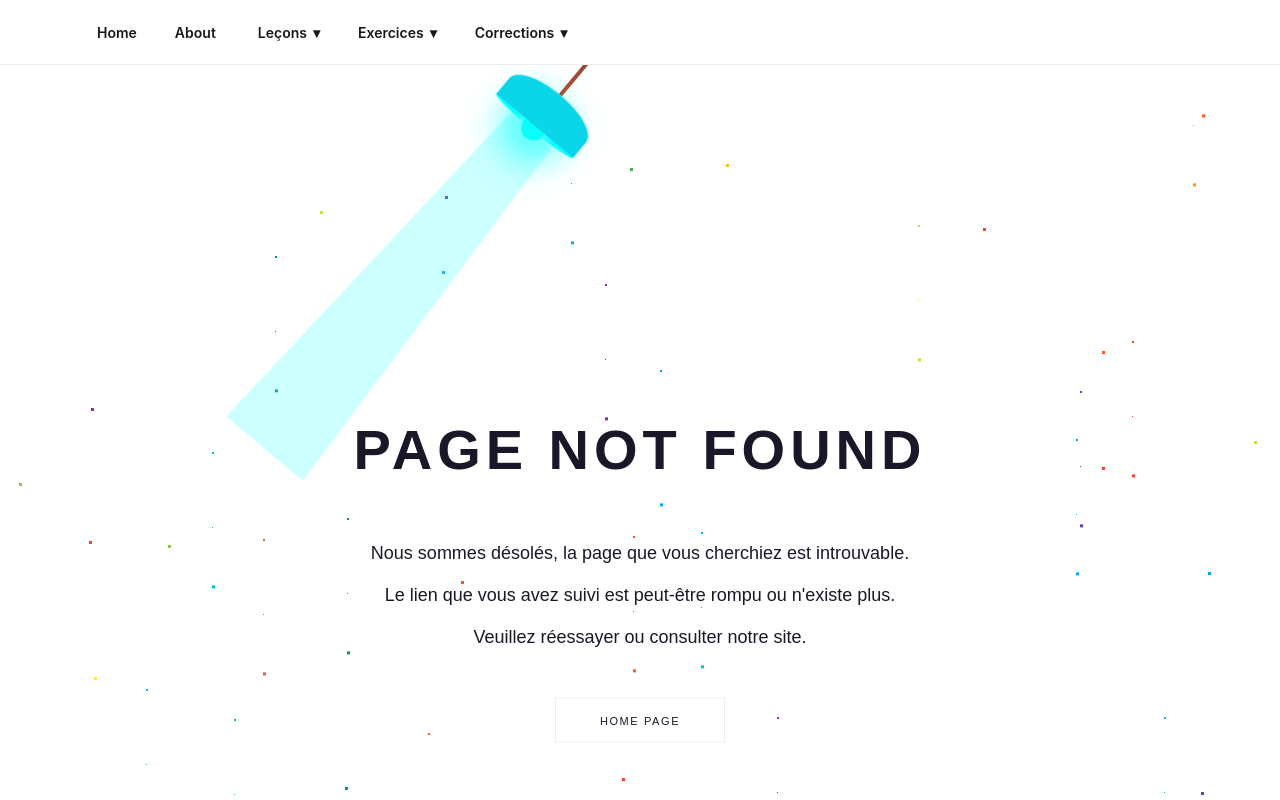
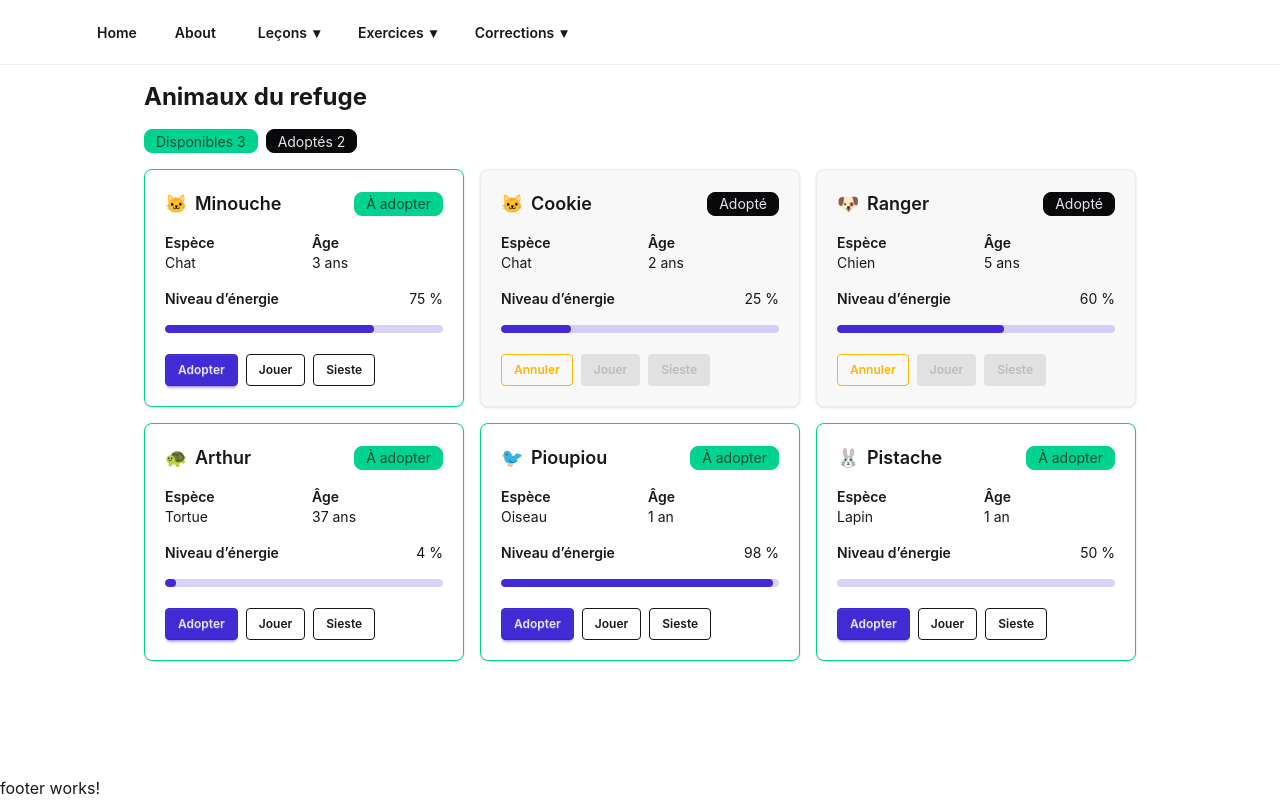
Before and after one commit to arthurb1348/TP-Projet-Angular, an Angular app: page /animal-input-output-exercice in a window 1280 px wide. Shown: the top 800 px of the page. Built offline with nearby package versions, Linux system fonts and the light colour scheme.

Commit message:
feat: Add animal input/output exercise

```diff
--- a/src/app/app.routes.ts
+++ b/src/app/app.routes.ts
@@ -111,6 +111,10 @@ export const routes: Routes = [
         path: 'animal-input-exercice',
         loadComponent: () => import('./pages/exercices/animal-input-exercice/animal-input-exercice').then((m) => m.AnimalInputExercice),
     },
+    {
+        path: 'animal-input-output-exercice',
+        loadComponent: () => import('./pages/exercices/animal-input-output-exercice/animal-input-output-exercice').then((m) => m.AnimalInputOutputExercice),
+    },
 
     {
         path: 'correction-text-interpolation',
--- a/src/app/components/animal-card/animal-card.html
+++ b/src/app/components/animal-card/animal-card.html
@@ -42,5 +42,34 @@
                 aria-label="Niveau d’énergie"
             ></progress>
         </div>
+        <div class="card-actions flex flex-wrap gap-2">
+            <button
+                type="button"
+                class="btn btn-sm"
+                [class]="adopted ? 'btn-warning btn-outline' : 'btn-primary'"
+                [disabled]="actionsDisabled()"
+                (click)="adoptionToggled.emit()"
+            >
+                {{ adopted ? 'Annuler' : 'Adopter' }}
+            </button>
+
+            <button
+                type="button"
+                class="btn btn-outline btn-sm"
+                [disabled]="actionsDisabled() || adopted"
+                (click)="energyChanged.emit(-10)"
+            >
+                Jouer
+            </button>
+
+            <button
+                type="button"
+                class="btn btn-outline btn-sm"
+                [disabled]="actionsDisabled() || adopted"
+                (click)="energyChanged.emit(20)"
+            >
+                Sieste
+            </button>
+        </div>
     </div>
 </article>
--- a/src/app/components/animal-card/animal-card.ts
+++ b/src/app/components/animal-card/animal-card.ts
@@ -1,4 +1,4 @@
-import { Component, input, computed } from '@angular/core';
+import { Component, input, output, computed } from '@angular/core';
 
 @Component({
   imports: [],
@@ -13,6 +13,9 @@ export class AnimalCard {
   age = input<number>(1);
   energy = input<number>(50);
   adoption= input<boolean>(false);
+  readonly adoptionToggled = output<void>();
+  readonly energyChanged = output<number>();
+  readonly actionsDisabled = input(false);
 
   readonly speciesEmoji = computed(() => {
     const species = this.species().trim().toLowerCase();
--- a/src/app/components/layouts/header/header.html
+++ b/src/app/components/layouts/header/header.html
@@ -144,7 +144,12 @@
                         </li>
                         <li>
                             <a routerLink="/animal-input-exercice" (click)="exercisesMenu.open = false">
-                                Refuge pour animaux
+                                Refuge pour animaux input
+                            </a>
+                        </li>
+                        <li>
+                            <a routerLink="/animal-input-output-exercice" (click)="exercisesMenu.open = false">
+                                Refuge pour animaux input/output
                             </a>
                         </li>
                     </ul>
--- a/src/app/pages/exercices/animal-input-exercice/animal-input-exercice.html
+++ b/src/app/pages/exercices/animal-input-exercice/animal-input-exercice.html
@@ -9,8 +9,9 @@
                 [age]="animal.age"
                 [energy]="animal.energy"
                 [adoption]="animal.adoption"
+                [actionsDisabled]="true"
             ></app-animal-card>
         }
-        <app-animal-card name="Pistache" species="Lapin"></app-animal-card>
+        <app-animal-card name="Pistache" species="Lapin" [actionsDisabled]="true"></app-animal-card>
     </div>
 </section>
--- /dev/null
+++ b/src/app/pages/exercices/animal-input-output-exercice/animal-input-output-exercice.html
@@ -0,0 +1,35 @@
+<section class="mx-auto max-w-5xl p-4">
+    <h2 class="mb-4 text-2xl font-bold">Animaux du refuge</h2>
+
+    <div class="mb-4 flex flex-wrap gap-2">
+        <span class="badge badge-success">
+            Disponibles {{ availableCount() }}
+        </span>
+        <span class="badge badge-neutral">
+            Adoptés {{ adoptedCount() }}
+        </span>
+    </div>
+
+    <div role="status">
+        @if (actionMessage(); as message) {
+            <div class="alert alert-info mb-4">
+                <span>{{ message }}</span>
+            </div>
+        }
+    </div>
+
+    <div class="grid gap-4 sm:grid-cols-2 lg:grid-cols-3">
+        @for (animal of animals(); track animal.id) {
+        <app-animal-card
+            [name]="animal.name"
+            [species]="animal.species"
+            [age]="animal.age"
+            [energy]="animal.energy"
+            [adoption]="animal.adoption"
+            (adoptionToggled)="toggleAdoption(animal.id)"
+            (energyChanged)="changeEnergy(animal.id, $event)"
+        ></app-animal-card>
+        }
+        <app-animal-card name="Pistache" species="Lapin"></app-animal-card>
+    </div>
+</section>
--- /dev/null
+++ b/src/app/pages/exercices/animal-input-output-exercice/animal-input-output-exercice.ts
@@ -0,0 +1,67 @@
+import { Component, signal, computed } from '@angular/core';
+import { AnimalCard } from '../../../components/animal-card/animal-card';
+
+interface Animal {
+  id: number;
+  name: string;
+  species: string;
+  age: number;
+  energy: number;
+  adoption: boolean;
+}
+
+@Component({
+  selector: 'app-animal-input-exercice',
+  imports: [AnimalCard],
+  templateUrl: './animal-input-output-exercice.html',
+})
+export class AnimalInputOutputExercice {
+  readonly animals = signal<Animal[]>([
+    { id: 1, name: 'Minouche', species: 'Chat', age: 3, energy: 75, adoption: false },
+    { id: 2, name: 'Cookie', species: 'Chat', age: 2, energy: 25, adoption: true },
+    { id: 3, name: 'Ranger', species: 'Chien', age: 5, energy: 60, adoption: true },
+    { id: 4, name: 'Arthur', species: 'Tortue', age: 37, energy: 4, adoption: false },
+    { id: 5, name: 'Pioupiou', species: 'Oiseau', age: 1, energy: 98, adoption: false },
+  ]);
+
+  readonly actionMessage = signal('');
+
+  readonly adoptedCount = computed(() =>
+    this.animals().filter((animal) => animal.adoption).length,
+  );
+
+  readonly availableCount = computed(() =>
+    this.animals().length - this.adoptedCount(),
+  );
+
+  toggleAdoption(id: number): void {
+    const animal = this.animals().find((item) => item.id === id);
+    if (!animal) return;
+
+    const adoption = !animal.adoption;
+
+    this.animals.update((animals) =>
+      animals.map((item) => item.id === id ? { ...item, adoption } : item),
+    );
+
+    this.actionMessage.set(
+      adoption
+        ? `Adoption confirmée pour ${animal.name}.`
+        : `Adoption annulée pour ${animal.name}.`,
+    );
+  }
+
+  changeEnergy(id: number, delta: number): void {
+    const animal = this.animals().find((item) => item.id === id);
+    if (!animal || animal.adoption) return;
+
+    const energy = Math.max(0, Math.min(100, animal.energy + delta));
+
+    this.animals.update((animals) =>
+      animals.map((item) => item.id === id ? { ...item, energy } : item),
+    );
+
+    const action = delta < 0 ? 'a joué' : 'a fait une sieste';
+    this.actionMessage.set(`${animal.name} ${action}. Énergie à ${energy} %.`);
+  }
+}
```
Also changed, not shown: src/app/pages/exercices/animal-input-output-exercice/animal-input-output-exercice.css (added), 1 other file (tests, documents, lock files or other folders). Lines whose indentation alone changed are shown as unchanged.
